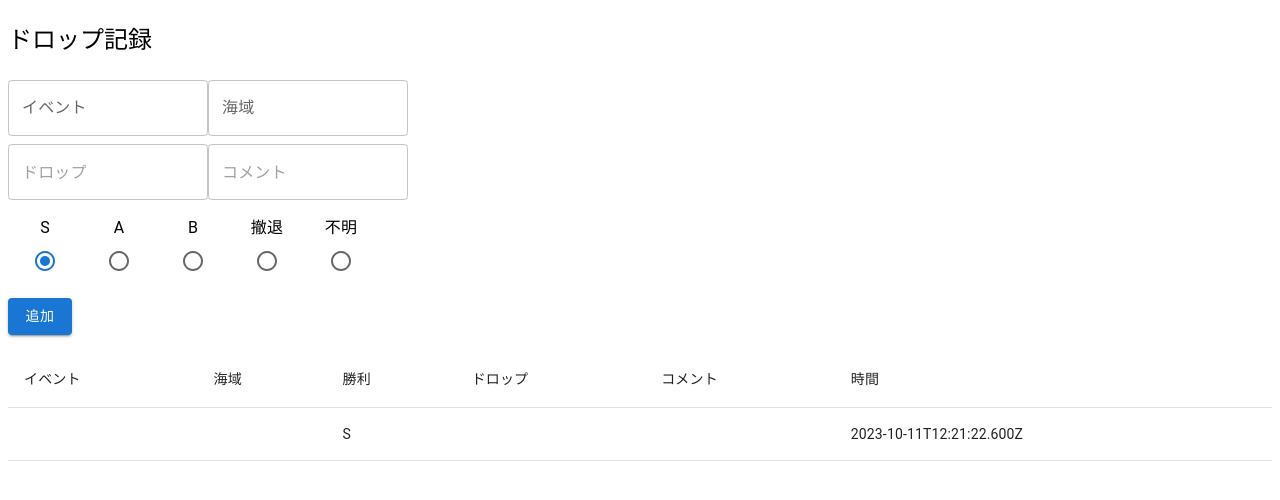
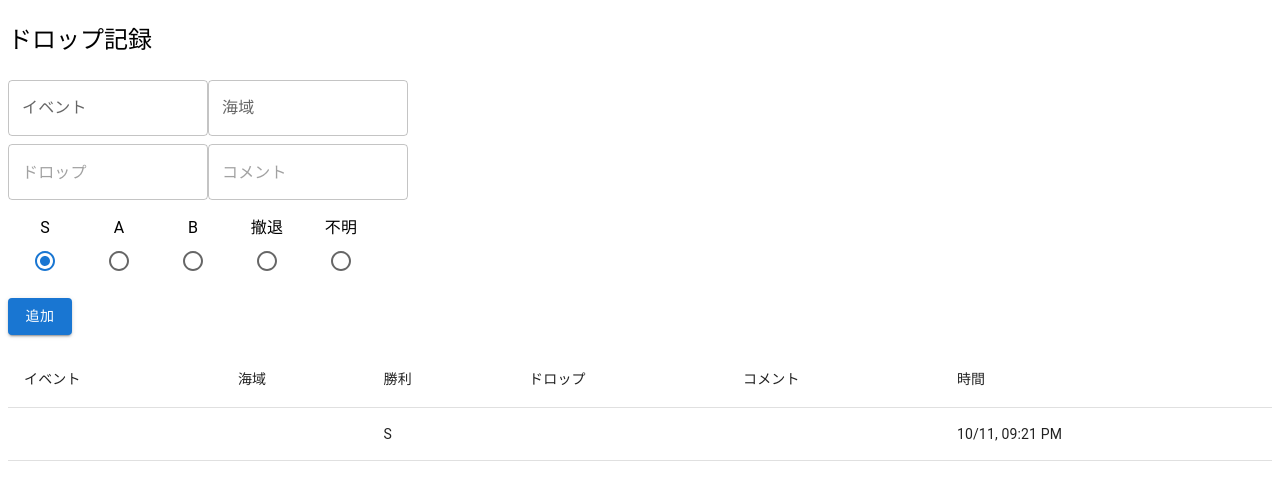
Before and after one commit to ringo9971/kc-record, a React (Vite) app: page / in a window 1280 px wide. Both pictures are taken after a click on the button "追加". Shown: the top 500 px of the page. Built offline with nearby package versions, Linux system fonts and the light colour scheme.

Commit message:
:lipstick: 時間の表示を調整

```diff
--- a/src/components/DropTable.tsx
+++ b/src/components/DropTable.tsx
@@ -30,16 +30,25 @@ export const DropTable = (props: DropsItemConfig | undefined): JSX.Element => {
             </TableRow>
           </TableHead>
           <TableBody>
-            {props?.items?.map((drop) => (
+            {props?.items?.map((drop) => {
+              const time = new Date(drop.time).toLocaleString('jp-JP', {
+                timeZone: 'Asia/Tokyo',
+                month: '2-digit',
+                day: '2-digit',
+                hour: '2-digit',
+                minute: '2-digit',
+              });
+              return (
                 <TableRow key={drop.id}>
                   <TableCell>{drop.event}</TableCell>
                   <TableCell>{drop.area}</TableCell>
                   <TableCell>{drop.outcome}</TableCell>
                   <TableCell>{drop.ship}</TableCell>
                   <TableCell>{drop.comment}</TableCell>
-                <TableCell>{drop.time}</TableCell>
+                  <TableCell>{time}</TableCell>
                 </TableRow>
-            ))}
+              );
+            })}
           </TableBody>
         </Table>
       </TableContainer>
```
Lines whose indentation alone changed are shown as unchanged.
